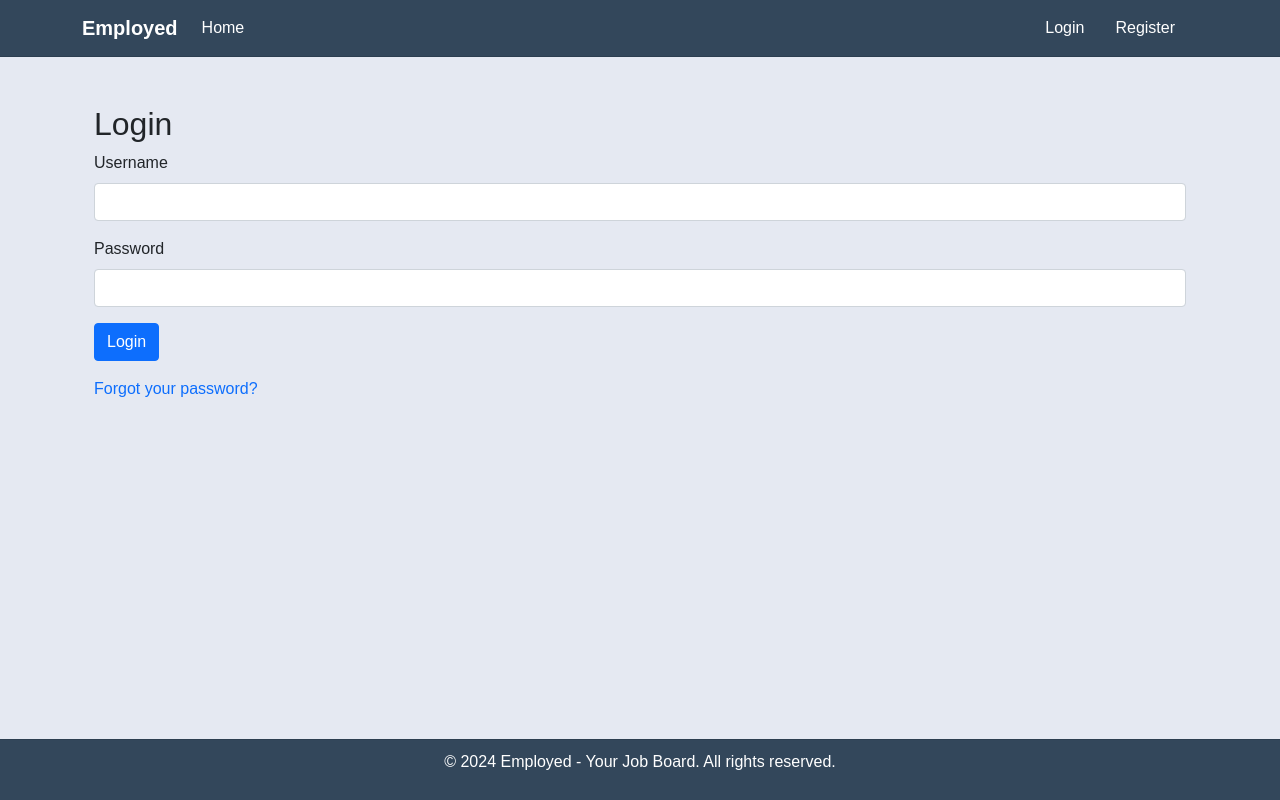
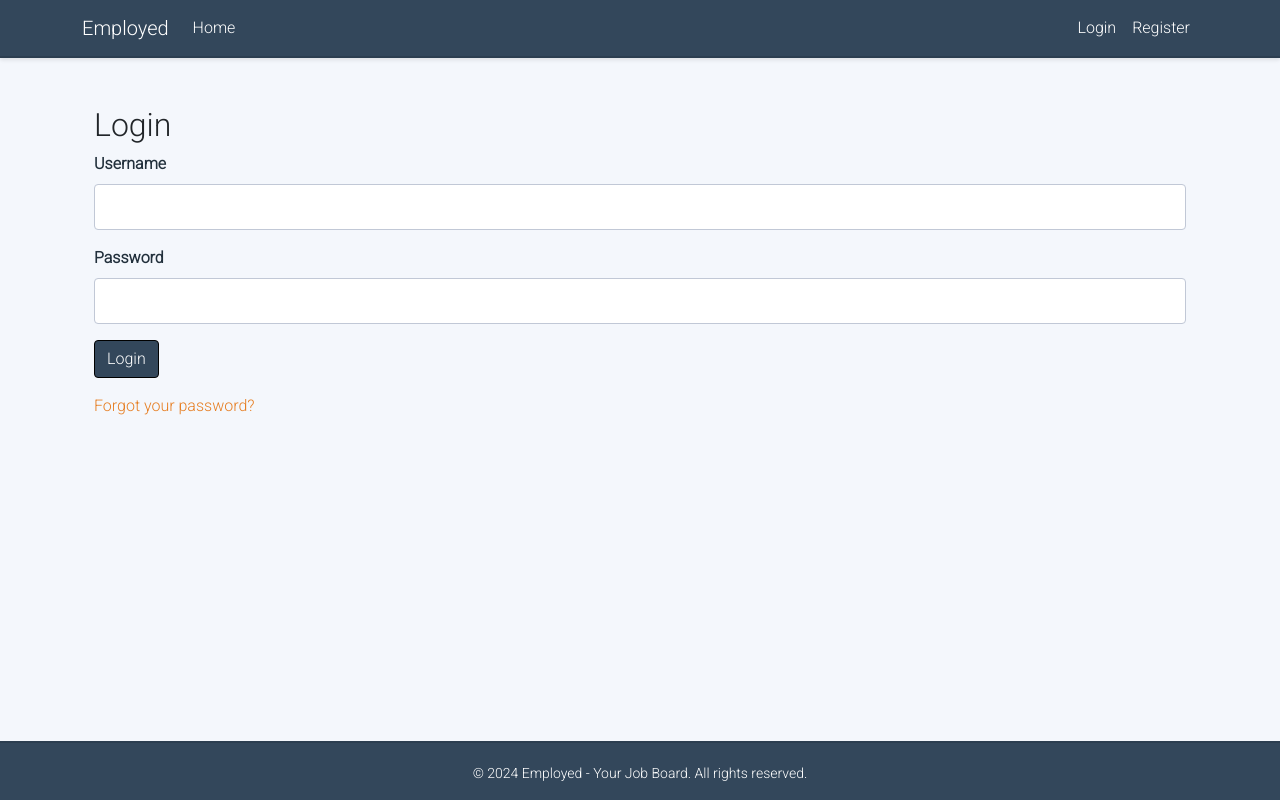
Before and after one commit to Dimmanzo/employed, a Django app: page /login/ in a window 1280 px wide. Run offline with Django 4.2, Linux system fonts and the light colour scheme.

Commit message:
Restyled home page

```diff
--- a/static/css/style.css
+++ b/static/css/style.css
@@ -1,46 +1,72 @@
+/* Refined Background */
 body {
-    background-color: #E5E9F2;
-    font-family: 'Arial', sans-serif;
+    background-color: #F4F7FC;
+    font-family: 'Roboto', sans-serif;
 }
 
+/* Improved Navbar */
 .navbar {
     background-color: #33475B;
-    border-bottom: 1px solid #2C3E50;
+    border-bottom: 2px solid #2C3E50;
+    box-shadow: 0 2px 4px rgba(0, 0, 0, 0.1);
 }
 
-.navbar-brand {
-    font-weight: bold;
+.navbar-brand, .nav-link {
+    color: #FFFFFF !important;
+    transition: color 0.3s ease;
+}
+
+.nav-link:hover {
+    color: #f39c12 !important;
+    text-decoration: none;
+}
+
+.nav-item span {
     color: #FFFFFF;
 }
 
-.nav-link {
-    color: #FFFFFF;
-    margin-right: 15px;
+.username {
+    color: #f39c12 !important;
 }
 
-.nav-link:hover {
+/* Card Styling */
+.card {
+    border: 1px solid #C1C8D6;
+    background-color: #FFFFFF;
+    box-shadow: 0 4px 8px rgba(0, 0, 0, 0.1);
+    transition: box-shadow 0.3s ease;
+}
+
+.job-link {
+    text-decoration: none !important;
+}
+
+.job-link:hover {
+    color: #e67e22
+
+}
+
+/* Improved Footer */
+.footer {
+    background-color: #33475B;
+    border-top: 2px solid #2C3E50;
+    color: #FFFFFF;
+    padding: 20px 0 0 0;
+    text-align: center;
+    font-size: 14px;
+}
+
+.footer a {
+    color: #f39c12;
+    text-decoration: none;
+}
+
+.footer a:hover {
+    color: #fff;
     text-decoration: underline;
 }
 
-.nav-item {
-    color: #FFFFFF;
-}
-
-.card {
-    border: 1px solid #C1C8D6;
-    background-color: #F7F7F7;
-    box-shadow: 0 4px 8px rgba(0, 0, 0, 0.1);
-}
-
-.card-title {
-    font-weight: bold;
-    color: #22303C;
-}
-
-.card-text {
-    color: #555555;
-}
-
+/* Job Links */
 .job-link {
     text-decoration: none;
     color: #22303C;
@@ -50,14 +76,37 @@ body {
     text-decoration: underline;
 }
 
+/* Form Styling */
+.form-label {
+    font-weight: bold;
+    color: #22303C;
+}
+
+.form-control {
+    border-radius: 4px;
+    border: 1px solid #C1C8D6;
+    padding: 10px;
+    box-shadow: none;
+    transition: border-color 0.2s;
+}
+
+.form-control:focus {
+    border-color: #f39c12;
+    box-shadow: 0 0 5px rgba(243, 156, 18, 0.5);
+}
+
+.btn-primary {
+    background-color: #33475B;
+    border-color: black;
+    transition: background-color 0.3s;
+}
+
+.btn-primary:hover {
+    background-color: #e67e22;
+    border-color: #e67e22;
+}
+
 .forgot-pass a {
     text-decoration: none;
+    color: #e67e22;
 }
-
-.footer {
-    background-color: #33475B;
-    color: #FFFFFF;
-    padding: 10px;
-    text-align: center;
-    border-top: 1px solid #2C3E50;
-}
--- a/templates/base.html
+++ b/templates/base.html
@@ -39,7 +39,7 @@
                 <ul class="navbar-nav ms-auto align-items-center">
                     {% if user.is_authenticated %}
                     <li class="nav-item">
-                        <span>Logged in as: {{ user.username }} |</span>
+                        <span>Logged in as: <span class="username">{{ user.username }}</span> |</span>
                     </li>
                     <li class="nav-item">
                         <a class="nav-link" href="{% url 'logout' %}">Logout</a>
```
